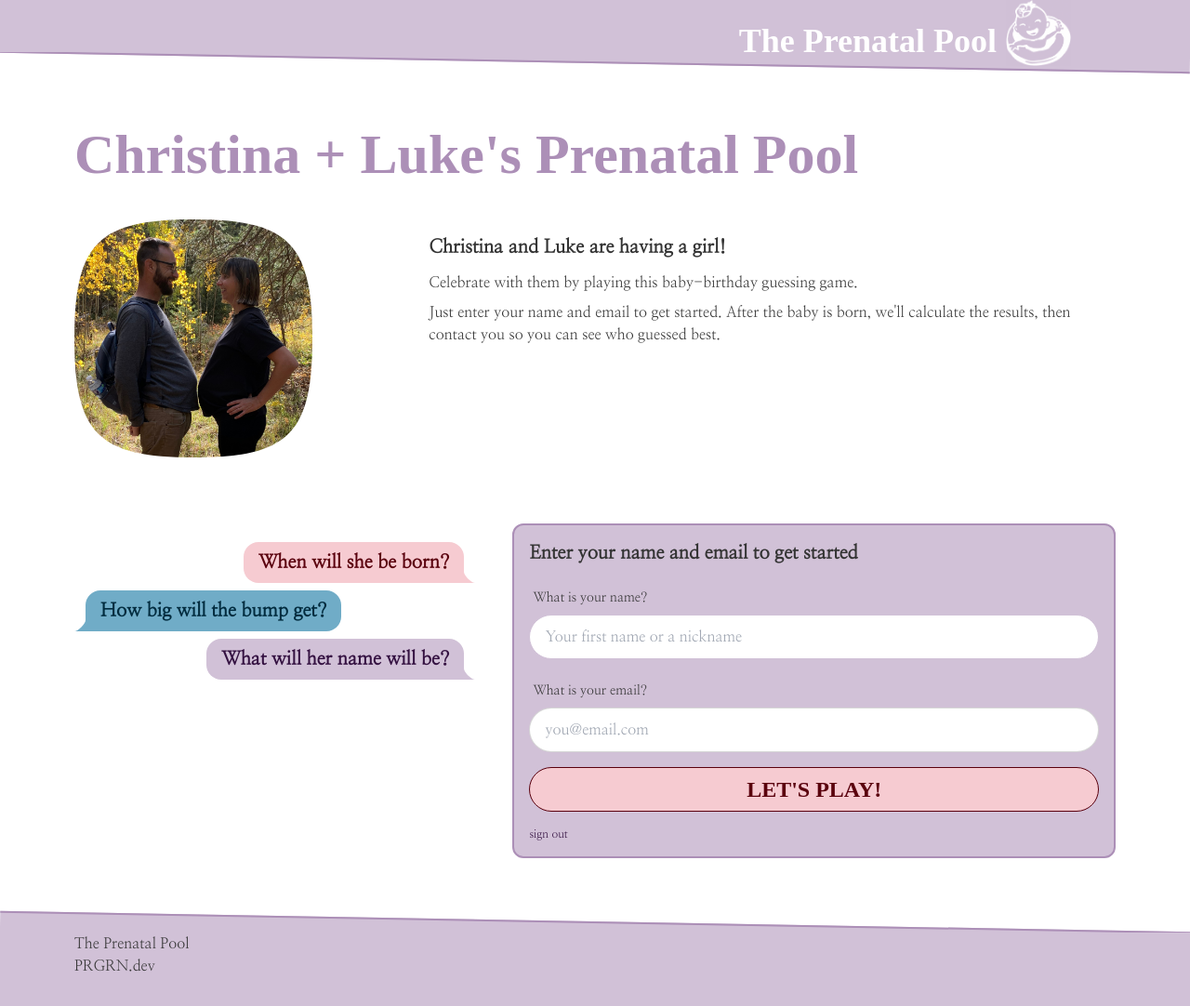
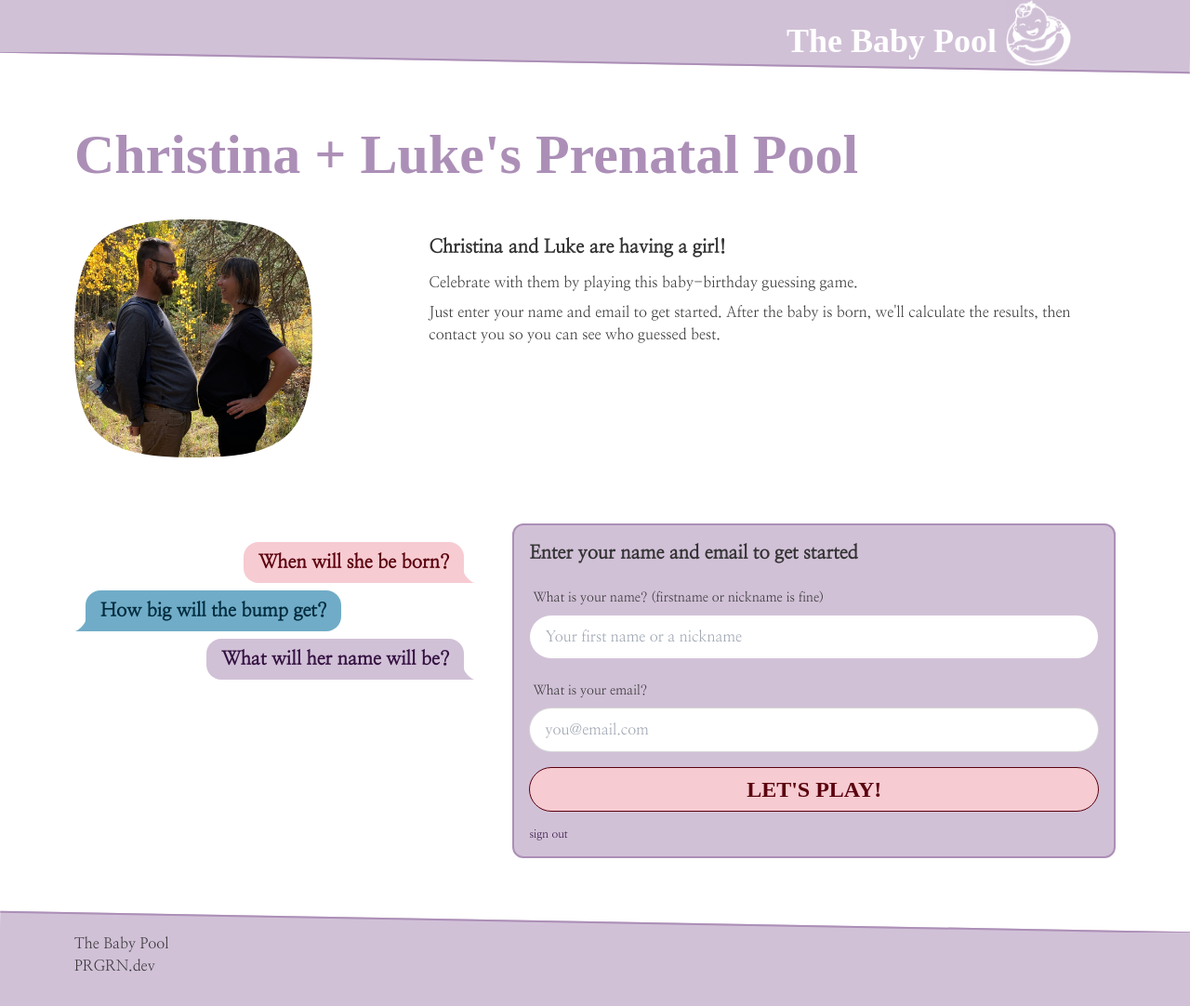
Before and after one commit to lswarner/baby-poll, a React (Vite) app: page / in a window 1280 px wide. Shown: the whole page at 93% size. Built offline with nearby package versions, Linux system fonts and the light colour scheme; no server answers; a web font is replaced by a local one.

Commit message:
rename to baby pool

```diff
--- a/index.html
+++ b/index.html
@@ -5,7 +5,7 @@
     <link rel="icon" type="image/svg+xml" href="src/favicon.svg" />
     <meta name="viewport" content="width=device-width, initial-scale=1.0" />
 
-    <title>Prenatal Pool</title>
+    <title>The Baby Pool</title>
 
      <!-- Google font -->
     <link rel="preconnect" href="https://fonts.googleapis.com">
--- a/src/data/questions.ts
+++ b/src/data/questions.ts
@@ -20,7 +20,7 @@ export const questions: Array<TextQuestion | MultipleChoiceQuestion> = [
         text: `What will her birthday be?`,
         subtext: `The due date is November 7`,
         type: `text`,
-        instructions: `Enter your answer with the full month written out`,
+        instructions: ``,
         placeholder: `November 7`
     } as TextQuestion,
     {
@@ -70,21 +70,21 @@ export const questions: Array<TextQuestion | MultipleChoiceQuestion> = [
         text: `How tall will she be?`,
         subtext: `The average girl measures 19.4". Owen was tall 21.25" tall.`,
         type: `text`,
-        instructions: `Please use inches ("). This is an American app and it does not know metric.`,
+        instructions: `Please use inches or cm.`,
         placeholder: `19.4"`
     } as TextQuestion,
     {
         text: `What will she weigh?`,
         subtext: `The average girl weighs 7 lb, 1 oz. Owen weighed 7 lb, 5 oz.`,
         type: `text`,
-        instructions: `Please use lbs and oz. Again, no hablo metric.`,
+        instructions: `Please use lbs, oz or kg.`,
         placeholder: `7 lb, 1 oz`,
     } as TextQuestion,
     {
         text: `How big will the bump get?`,
-        subtext: `The circumference of the girth was 42.75" on October 12.`,
+        subtext: `Hint: Christina normally has a 28" waist, but was at 42.75" on October 12.`,
         type: `text`,
-        instructions: `Please inches (") people.`,
-        placeholder: ``
+        instructions: `Please use inches or cm.`,
+        placeholder: `43.3"`
     } as TextQuestion
 ]
--- a/src/router/Router.tsx
+++ b/src/router/Router.tsx
@@ -13,7 +13,7 @@ function Layout() {
   return (
     <div className="min-h-screen">
       <div className="bg-primary">
-        <div className="font-display text-4xl font-bold text-white absolute top-6 right-52">The Prenatal Pool</div>
+        <div className="font-display text-4xl font-bold text-white absolute top-6 right-52">The Baby Pool</div>
         <img className="object-contain absolute top-0 right-32" src="public/floaty.png"  width="70px" height="70px" />
         <nav className="flex p-4 items-center">
           &nbsp;
@@ -27,7 +27,7 @@ function Layout() {
         <div className="bg-primary h-20">
           <div className="container mx-auto px-20">
             <ul>
-              <li>The Prenatal Pool</li>
+              <li>The Baby Pool</li>
               <li>PRGRN.dev</li>
             </ul>
           </div>
--- a/src/screens/JoinGroup.tsx
+++ b/src/screens/JoinGroup.tsx
@@ -89,7 +89,7 @@ const JoinGroup = () => {
                         <div className="text-xl font-bold mb-3">Enter your name and email to get started</div>
                         <div className="form-control w-full max-w-xs my-4">
                             <label className="label">
-                                <span className="label-text">What is your name?</span>
+                                <span className="label-text">What is your name? (firstname or nickname is fine)</span>
                             </label>
                             <input
                                 type="text"
--- a/src/screens/Scorecard.tsx
+++ b/src/screens/Scorecard.tsx
@@ -87,7 +87,7 @@ const Scorecard = () => {
     return (
         <div className="flex flex-col">
             <div className="container mx-auto px-20 mt-10">
-                <div className="text-6xl font-bold text-primary-focus font-display">Christina + Luke&apos;s Prenatal Pool</div>
+                <div className="text-6xl font-bold text-primary-focus font-display">Christina + Luke&apos;s Baby Pool</div>
             </div>
 
 
--- a/src/screens/Summary.tsx
+++ b/src/screens/Summary.tsx
@@ -21,7 +21,7 @@ const Summary = () => {
     return (
         <div className="flex flex-col">
             <div className="container mx-auto px-20 mt-10">
-                <div className="text-6xl font-bold text-primary-focus font-display">Christina + Luke&apos;s Prenatal Pool</div>
+                <div className="text-6xl font-bold text-primary-focus font-display">Christina + Luke&apos;s Baby Pool</div>
             </div>
 
 
```
